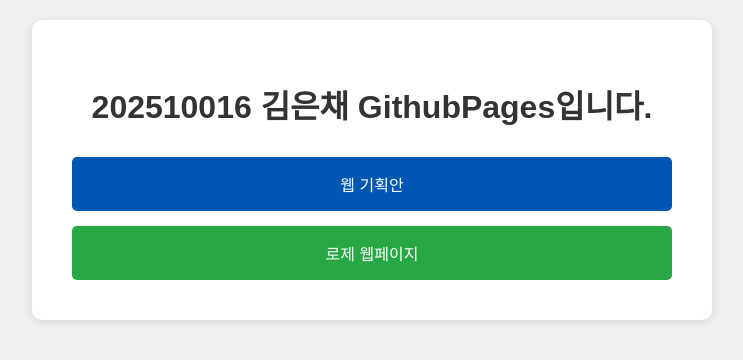
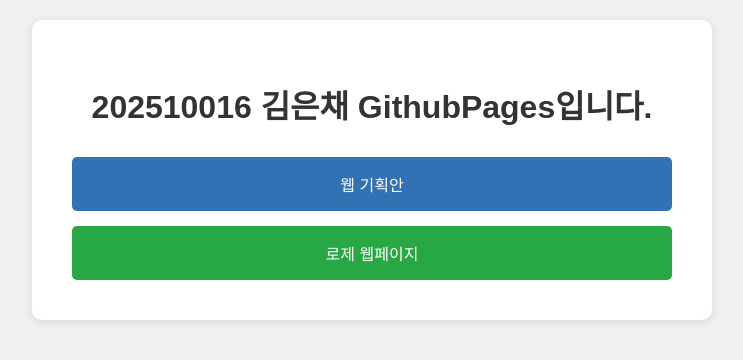
Before and after one commit to kk2622/webprogramming_test, a plain HTML site: page index.html in a window 1280 px wide. In both pictures the pointer is over the link "웹 기획안". Shown: the whole page, without its empty margins (268-1011 px from the left). Drawn offline with Linux system fonts and the light colour scheme.

Commit message:
index.html: 버튼 색 수정

```diff
--- a/index.html
+++ b/index.html
@@ -38,19 +38,19 @@
         transition: background-color 0.3s;
       }
       .btn:hover {
-        background-color: #0056b3;
+        background-color: #3975b6;
       }
       .btn-primary {
         background-color: #007bff;
       }
       .btn-primary:hover {
-        background-color: #0056b3;
+        background-color: #3271b4;
       }
       .btn-secondary {
         background-color: #28a745;
       }
       .btn-secondary:hover {
-        background-color: #218838;
+        background-color: #5ab552;
       }
     </style>
   </head>
```
